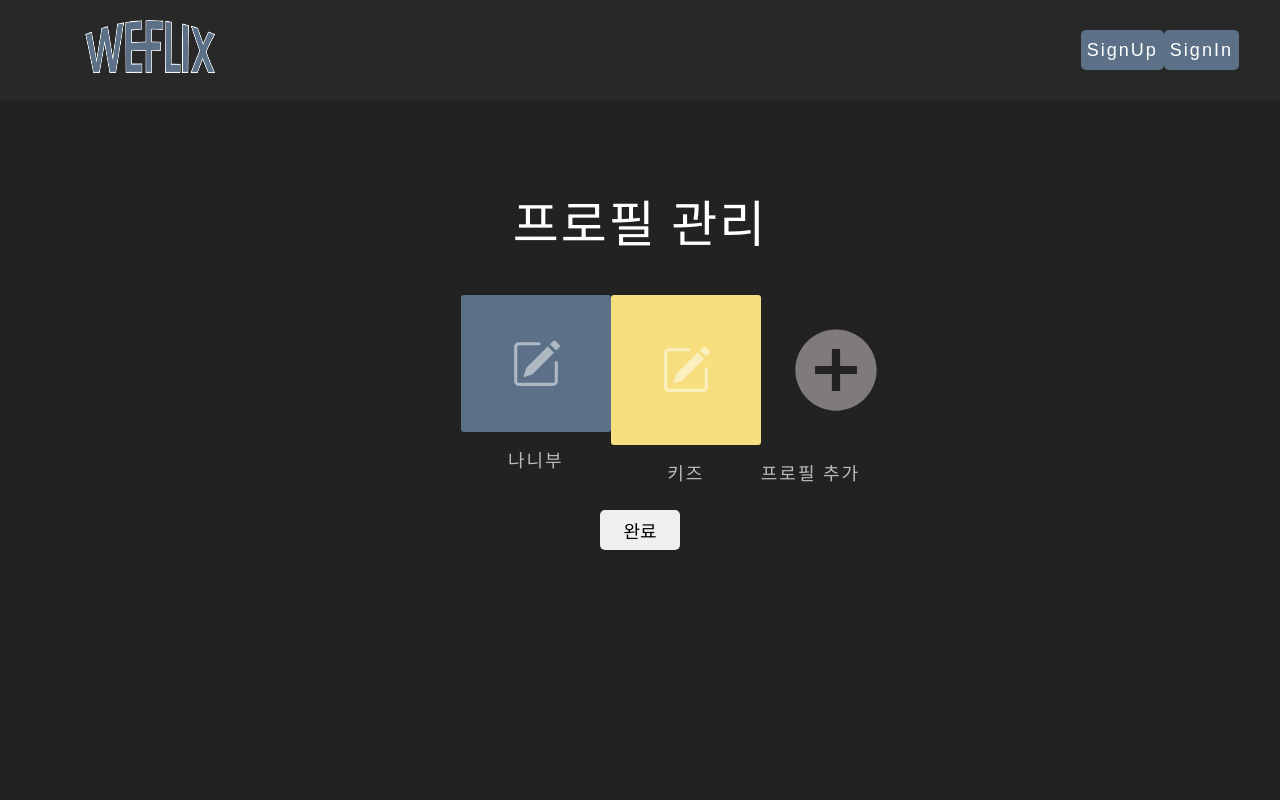
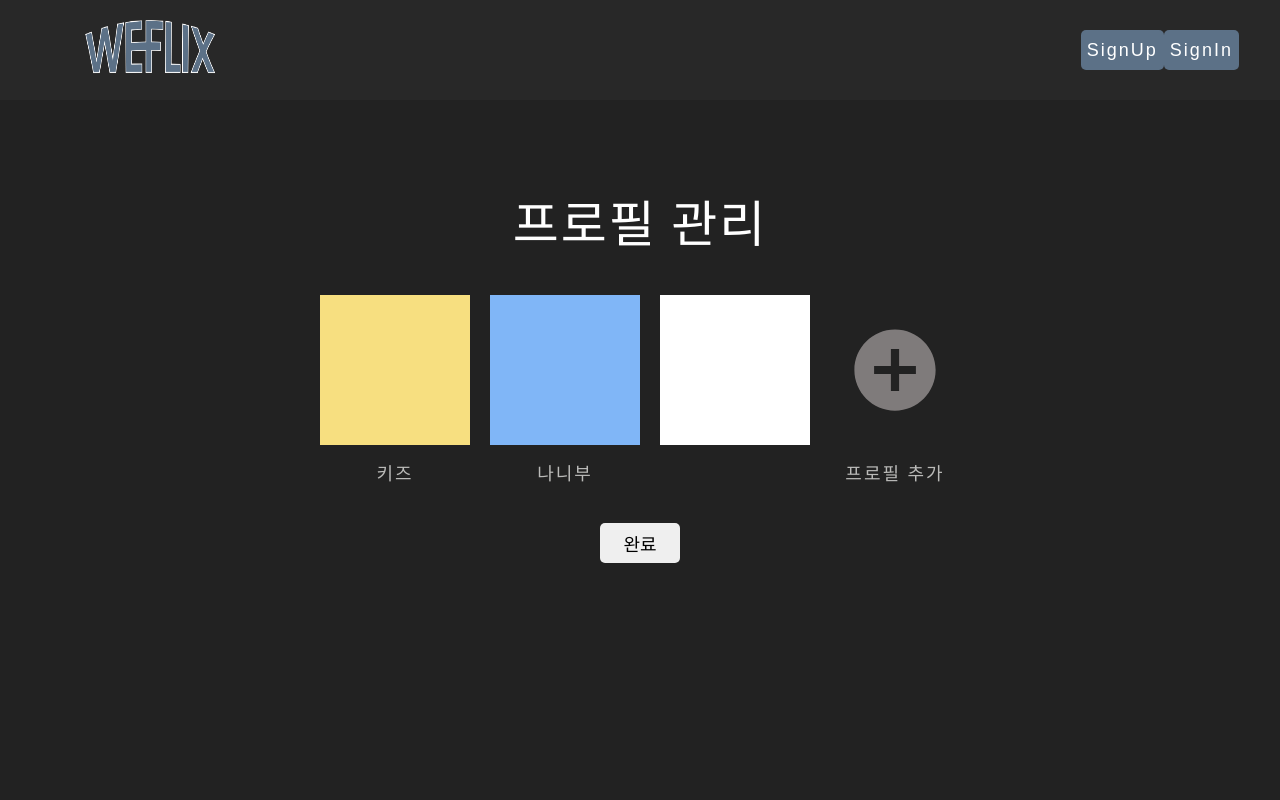
Before and after one commit to cotton-cotton/project-weflix, a React (Create React App) app: page /profile/user in a window 1280 px wide. Shown: the top 800 px of the page. Built offline with nearby package versions, Linux system fonts and the light colour scheme.

Commit message:
Add: 프로필 계정 추가 작업 중

```diff
--- a/src/components/ProfileBox/ProfileBox.js
+++ b/src/components/ProfileBox/ProfileBox.js
@@ -1,32 +1,41 @@
-import React, { useContext, useState } from 'react';
+import React from 'react';
 import styled from 'styled-components';
-import { UserContext } from '../../pages/AddProfile/AddProfile';
-import UserList from '../../pages/AddProfile/UserList';
 
-const ProfileBox = ({ users, onCreate, onChange, profileName }) => {
-  const user = useContext(UserContext);
-  console.log(user);
-  //console.log(users);
-  // return (
-  //   <>
-  //     {user.map((list, index) => {
-  //       return (
-  //         <ProfileBoxWrapper key={index}>
-  //           <ProfileImg />
-  //           <Name>{list.userName}</Name>
-  //         </ProfileBoxWrapper>
-  //       );
-  //     })}
-  //   </>
-  // );
+const ProfileBox = ({ key, id, userName, background, imo }) => {
+  return (
+    <ProfileBoxWrapper key={key}>
+      <ProfileImg key={key} id={id} background={background}>
+        <Imo>{imo}</Imo>
+      </ProfileImg>
+      <Name>{userName}</Name>
+    </ProfileBoxWrapper>
+  );
 };
 
-const ProfileBoxWrapper = styled.div``;
+const ProfileBoxWrapper = styled.div`
+  display: flex;
+  flex-direction: column;
+  align-items: center;
+  justify-content: space-between;
+  padding: 0 10px;
+  height: 100%;
+`;
+const Imo = styled.div``;
 const ProfileImg = styled.div`
+  display: flex;
+  justify-content: center;
+  align-items: center;
   width: 150px;
   height: 150px;
-  background-color: teal;
+  margin-bottom: 20px;
+  background-color: ${({ background }) => background};
 `;
-const Name = styled.p``;
+const Name = styled.p`
+  color: ${({ theme }) => theme.lightGray};
+  font-size: ${({ theme }) => theme.medium};
+  font-weight: ${({ theme }) => theme.normal};
+  letter-spacing: 2px;
+  text-align: center;
+`;
 
 export default ProfileBox;
--- a/src/pages/AddProfile/AddProfile.js
+++ b/src/pages/AddProfile/AddProfile.js
@@ -1,55 +1,50 @@
-import React, { createContext, useContext, useState, useRef } from 'react';
+import React, { useState, useEffect, useRef } from 'react';
 import * as S from '../AddProfile/AddProfile.style';
 import ProfileBox from '../../components/ProfileBox/ProfileBox';
 import { Link, useResolvedPath } from 'react-router-dom';
 import { RiStarSmileLine } from 'react-icons/ri';
-import UserList from '../AddProfile/UserList';
+import { Navigate, useNavigate } from 'react-router-dom';
 
-export const UserContext = createContext();
+import { BsPencilSquare } from 'react-icons/bs';
+
+export const ProfileListData = [
+  {
+    id: 1,
+    userName: '키즈',
+    background: '#f7df80',
+    imo: <BsPencilSquare size="50" color="#fff" opacity="50%" />,
+  },
+  {
+    id: 2,
+    userName: '나니부',
+    background: '#80b6f7',
+    imo: <BsPencilSquare size="50" color="#fff" opacity="50%" />,
+  },
+];
+
+const backgroundList = ['#80b6f7', '#f7d0b7', '#c3a2f2', '#80f7d9', '#f7b7f6'];
+const randomColor =
+  backgroundList[Math.floor(Math.random() * backgroundList.length)];
 
 const AddProfile = () => {
-  // const [profileName, setProfileName] = useState('');
-  // const [submitProfile, setSubmitProfile] = useState();
-
-  // const handleProfileInput = event => {
-  //   setProfileName(event.target.value);
-  // };
-  // //console.log(profileName.name.length);
-
-  // const handleProfileButton = () => {
-  //   if (profileName.length <= 1) {
-  //     alert('닉네임을 두 글자 이상 입력해주세요.');
-  //   } else {
-  //     setSubmitProfile(profileName);
-  //   }
-  // };
-  // console.log(submitProfile);
+  const navigate = useNavigate();
 
   const [profileName, setProfileName] = useState({
     userName: '',
   });
-
+  const [test, setTest] = useState([]);
+  const [validMessage, setValidMessage] = useState(false);
   const { userName } = profileName;
 
-  const onChange = event => {
+  const onProfileInput = event => {
     const { name, value } = event.target;
     setProfileName({
       ...profileName,
       [name]: value,
     });
   };
-  console.log(profileName);
 
-  const [users, setUsers] = useState([
-    {
-      id: 1,
-      userName: '나니부',
-    },
-    {
-      id: 2,
-      userName: '키즈',
-    },
-  ]);
+  const [users, setUsers] = useState(ProfileListData);
 
   const nextId = useRef(3);
 
@@ -57,28 +52,50 @@ const AddProfile = () => {
     const user = {
       id: nextId.current,
       userName: userName,
+      background: randomColor,
+      imo: <BsPencilSquare size="50" color="#fff" opacity="50%" />,
     };
 
     setUsers([...users, user]);
 
     setProfileName({
       userName: '',
+      background: '',
+      imo: '',
     });
     nextId.current += 1;
+
+    ProfileListData.push(user);
+    setTest(profileName.userName);
+    console.log(test);
+    //navigate('/profile/user');
   };
+  const onData = () => {
+    localStorage.setItem('user', [...test]);
+  };
+  useEffect(() => {
+    onData();
+  }, [test]);
+  //console.log(test);
 
-  console.log(profileName);
+  const onValidMessage = event => {
+    // if (userName.length === 1) {
+    //   setValidMessage(true);
+    // } else if (userName.length >= 2) {
+    //   setValidMessage(false);
+    // } else if (userName.length === 0) {
+    //   setValidMessage(false);
+    // }
+    userName.length < 2 || userName.length === 0
+      ? setValidMessage(true)
+      : setValidMessage(false);
+  };
+  //console.log(validMessage);
+  //console.log(userName.length);
+
   return (
     <S.AddWrapper>
       <S.AddContainer>
-        <UserContext.Provider value={users}>
-          <ProfileBox
-          // userName={userName}
-          // users={users}
-          // onChange={onChange}
-          // onCreate={onCreate}
-          />
-        </UserContext.Provider>
         <S.AddBox>
           <S.TitleContainer>
             <S.Title>프로필 추가</S.Title>
@@ -90,24 +107,31 @@ const AddProfile = () => {
             <S.Image>
               <RiStarSmileLine size="80" color="#fff" />
             </S.Image>
-            <S.Name
-              type="text"
-              placeholder="이름"
-              name="userName"
-              onChange={onChange}
-            />
+            <S.InputContainer>
+              <S.Name
+                types="text"
+                placeholder="이름"
+                name="userName"
+                onChange={event => {
+                  onProfileInput(event);
+                  onValidMessage(event);
+                }}
+                //onFocus={onValidMessage}
+              />
+              {validMessage === true ? (
+                <S.Message>두 글자 이상 입력해주세요.</S.Message>
+              ) : null}
+            </S.InputContainer>
             <S.CheckContainer>
               <S.KidsCheckbox type="checkbox" />
               <S.CheckContent>어린이인가요?</S.CheckContent>
             </S.CheckContainer>
           </S.ProfileContainer>
           <S.ButtonContainer>
-            {/* <Link to="/profile/user"> */}
             <S.Confirm type="button" onClick={() => onCreate()}>
               완료
             </S.Confirm>
-            {/* </Link> */}
-            <Link to="/">
+            <Link to="/profile/user">
               <S.Cancel type="button">취소</S.Cancel>
             </Link>
           </S.ButtonContainer>
--- a/src/pages/AddProfile/AddProfile.style.js
+++ b/src/pages/AddProfile/AddProfile.style.js
@@ -51,10 +51,16 @@ export const Image = styled.div`
   background-color: ${({ theme }) => theme.mainBlue};
   border-radius: 3px;
 `;
+export const InputContainer = styled.form`
+  display: flex;
+  flex-direction: column;
+  justify-content: space-between;
+  height: 40%;
+`;
 export const Name = styled.input`
   width: 400px;
   height: 45px;
-  margin-right: 10px;
+  margin-rignt: 10px;
   padding: 5px 0 0 10px;
   background-color: ${({ theme }) => theme.middleGray};
   border: none;
@@ -65,6 +71,7 @@ export const Name = styled.input`
     color: ${({ theme }) => theme.lightGray};
   }
 `;
+export const Message = styled.p``;
 export const CheckContainer = styled.div`
   display: flex;
   align-items: center;
--- a/src/pages/UserProfile/UserProfile.js
+++ b/src/pages/UserProfile/UserProfile.js
@@ -1,49 +1,86 @@
-import React, { useState, useContext } from 'react';
+import React, { useState, useEffect } from 'react';
 import * as S from './UserProfile.style';
 import { Link } from 'react-router-dom';
 import ProfileBox from '../../components/ProfileBox/ProfileBox';
 import { IoMdAddCircle } from 'react-icons/io';
-import { BsPencilSquare } from 'react-icons/bs';
-import { UserContext } from '../AddProfile/AddProfile';
+import { ProfileListData } from '../AddProfile/AddProfile';
+
+export const ProfileData = [
+  {
+    id: 1,
+    userName: '키즈',
+    background: '#f7df80',
+    // imo: <BsPencilSquare size="50" color="#fff" opacity="50%" />,
+  },
+  {
+    id: 2,
+    userName: '나니부',
+    background: '#80b6f7',
+    // imo: <BsPencilSquare size="50" color="#fff" opacity="50%" />,
+  },
+];
 
 const UserProfile = () => {
-  const context = useContext(UserContext);
-  console.log(context);
+  const [profileName, setProfileName] = useState({
+    userName: '',
+  });
+  const { userName } = profileName;
   // const [profile, setProfile] = useState(context.submitProfile);
   // const [test, setTest] = useState(context);
   // console.log(test);
   //const [profile, setProfile] = useState(false);
+  const data = localStorage.getItem('user');
+  //console.log(data);
 
+  const [test, setTest] = useState(ProfileData);
+  const onCreateProflie = () => {
+    const user = {
+      userName: data,
+      background: '#fff',
+    };
+
+    setTest([...test, user]);
+
+    setProfileName({
+      userName: '',
+      background: '',
+    });
+  };
+
+  useEffect(() => {
+    onCreateProflie();
+  }, [data]);
+
+  //console.log(test);
+  //console.log(profileName);
   return (
     <S.SelectWrapper>
       <S.ProfileContainer>
         <S.Title>프로필 관리</S.Title>
         <S.ImageContainer>
-          <S.ProfileImg>
-            <S.Image>
-              <BsPencilSquare size="50" color="#fff" opacity="50%" />
-            </S.Image>
-            <S.Name>나니부</S.Name>
-          </S.ProfileImg>
-          <Link to="/content/list/kids" style={{ textDecoration: 'none' }}>
-            <S.ProfileImg>
-              <S.Image name="키즈">
-                <BsPencilSquare size="50" color="#fff" opacity="50%" />
-              </S.Image>
-              <S.Name>키즈</S.Name>
-            </S.ProfileImg>
-          </Link>
-          <ProfileBox />
-          <S.ProfileImg>
+          {test.map((list, index) => {
+            return (
+              <ProfileBox
+                key={index}
+                id={list.id}
+                userName={list.userName}
+                background={list.background}
+                imo={list.imo}
+              />
+            );
+          })}
+          <S.ProfileAdd>
             <Link to="/profile/add" style={{ textDecoration: 'none' }}>
               <S.Add>
                 <IoMdAddCircle size="100" color="#7f7b7b" />
               </S.Add>
               <S.Name>프로필 추가</S.Name>
             </Link>
-          </S.ProfileImg>
+          </S.ProfileAdd>
         </S.ImageContainer>
-        <S.RegisterButton>완료</S.RegisterButton>
+        <Link to="/">
+          <S.RegisterButton>완료</S.RegisterButton>
+        </Link>
       </S.ProfileContainer>
     </S.SelectWrapper>
   );
--- a/src/pages/UserProfile/UserProfile.style.js
+++ b/src/pages/UserProfile/UserProfile.style.js
@@ -23,10 +23,9 @@ export const Title = styled.p`
 export const ImageContainer = styled.section`
   display: flex;
   justify-content: space-between;
-  width: 28%;
-  height: 50%;
+  align-items: center;
 `;
-export const ProfileImg = styled.div`
+export const ProfileAdd = styled.div`
   display: flex;
   flex-direction: column;
   align-items: center;
@@ -51,6 +50,7 @@ export const Name = styled.p`
   font-size: ${({ theme }) => theme.medium};
   font-weight: ${({ theme }) => theme.normal};
   letter-spacing: 2px;
+  text-align: center;
 `;
 export const Add = styled.button`
   display: flex;
```
Also changed, not shown: src/pages/AddProfile/UserList.js (+52 -21 lines).
